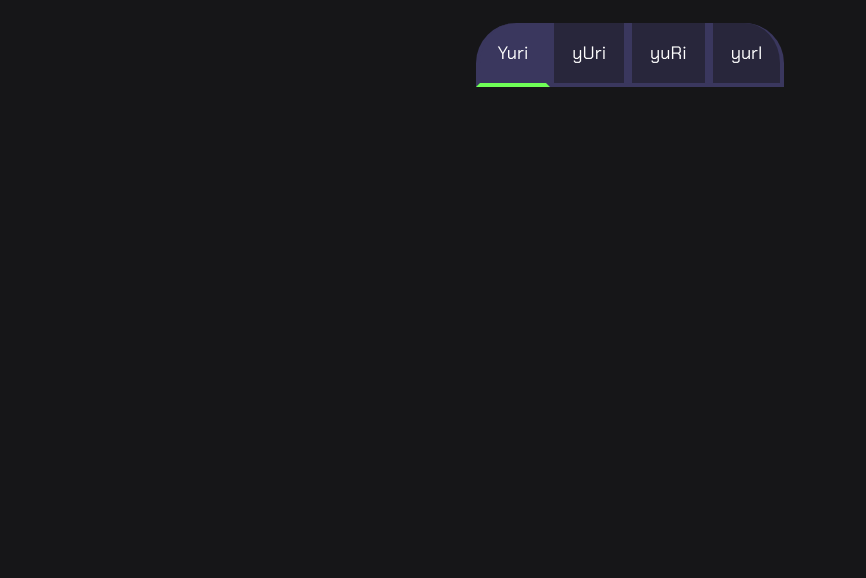
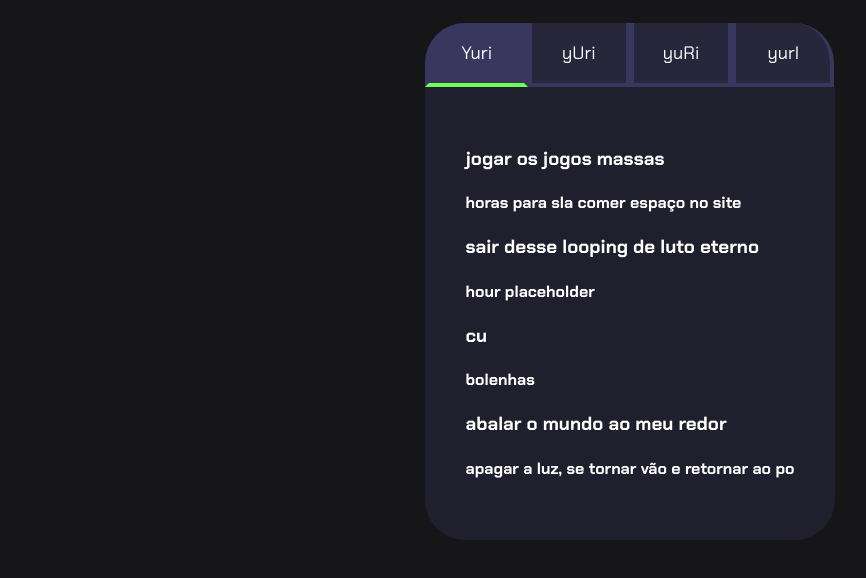
Before and after one commit to meidara/terceiro-ano--ato-I, a plain HTML site: page index.html in a window 1280 px wide. Shown: the part 80-658 px from the top of the page, without its empty margins (10-876 px from the left). Drawn offline with Linux system fonts and the light colour scheme.

Commit message:
Add files via upload

```diff
--- a/index.html
+++ b/index.html
@@ -10,12 +10,31 @@
 <body>
     <section class="conteudo-principal">
         <h2 class="titulo-principal">Meus objetivos do ano <span>_</span></h2>
+        <div class="conteudo">
         <div class="botoes">
             <button class="botao ativo">Yuri</button>
             <button class="botao">yUri</button>
             <button class="botao">yuRi</button>
             <button class="botao">yurI</button>
         </div>
+        <div class="abas-textos">
+            <div class="aba-conteudo">
+                <h3 class="aba-conteudo-titulos-principais">jogar os jogos massas</h3>
+                <h4 class="aba-conteudo-titulos-secundarios">horas para sla comer espaço no site</h4>
+            </div>
+            <div class="aba-conteudo">
+                <h3 class="aba-conteudo-titulos-principais">sair desse looping de luto eterno</h3>
+                <h4 class="aba-conteudo-titulos-secundarios">hour placeholder</h4>
+
+                <div class="aba-conteudo">
+                    <h3 class="aba-conteudo-titulos-principais">cu</h3>
+                    <h4 class="aba-conteudo-titulos-secundarios">bolenhas</h4>
+                </div>
+                <div class="aba-conteudo">
+                    <h3 class="aba-conteudo-titulos-principais">abalar o mundo ao meu redor</h3>
+                    <h4 class="aba-conteudo-titulos-secundarios">apagar a luz, se tornar vão e retornar ao po</h4>
+        </div>
+    </div>
     </section>
     <script src="main.js"></script>
 </body>
--- a/style.css
+++ b/style.css
@@ -66,6 +66,11 @@ body {
   border-bottom: 4px solid var(--verde);
   }
 
+.abas-textos{
+  background-color: var(--texto-fundo);
+  padding: 40px;
+  border-radius: 0 0 40px 40px;
+}
 
 @media screen and (min-width: 768px) {
     .botoes {
```
